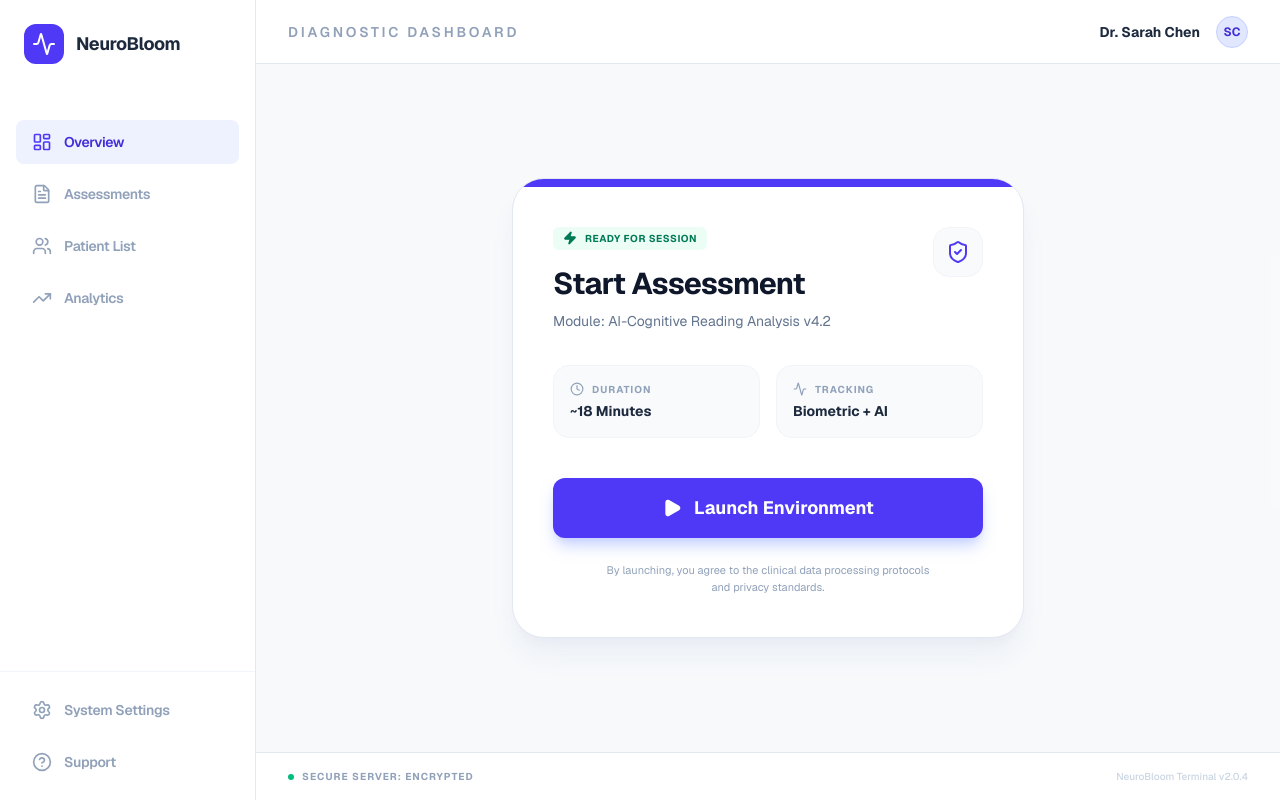
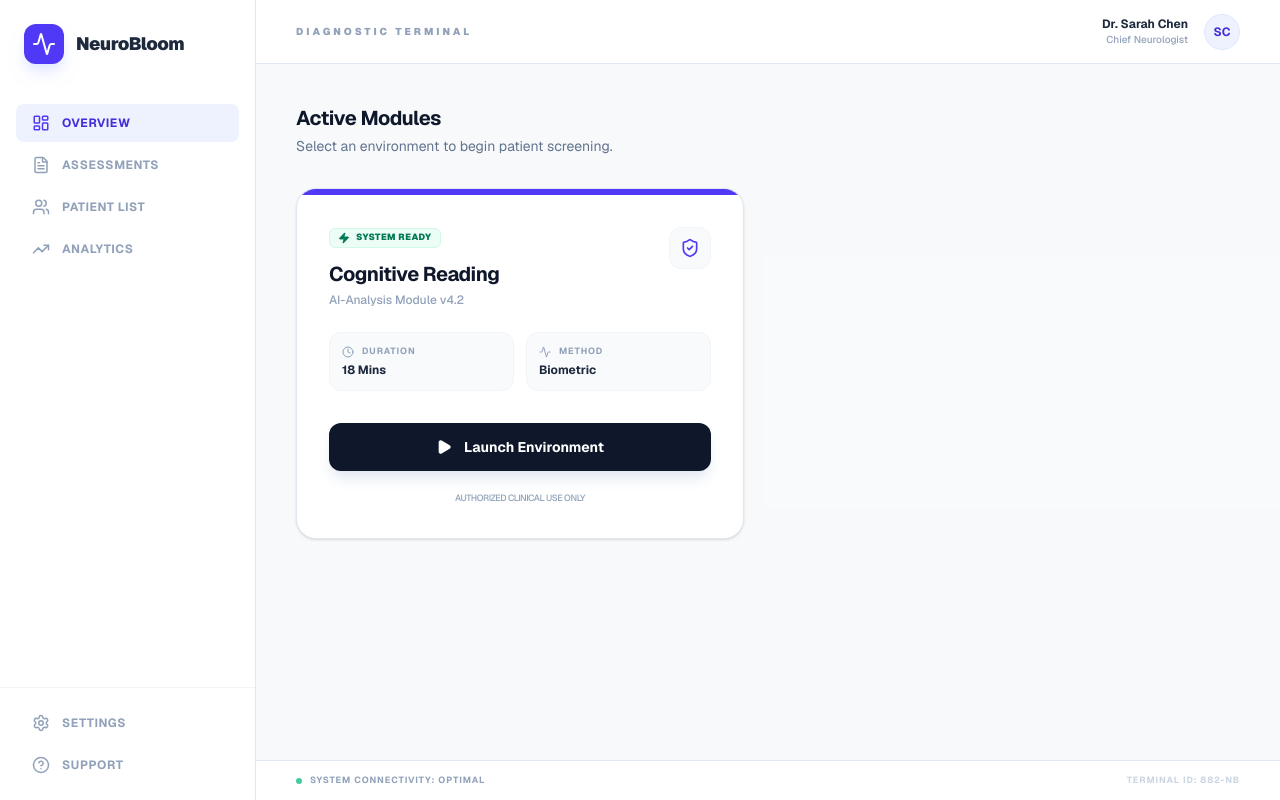
Before and after one commit to kartikkumbhar150/NeuroBloom, a Next.js app in the folder neurobloom/: page /assessment in a window 1280 px wide. Built offline with nearby package versions, Linux system fonts and the light colour scheme.

Commit message:
Fixed UI

```diff
--- a/neurobloom/components/Dashboard.tsx
+++ b/neurobloom/components/Dashboard.tsx
@@ -5,7 +5,6 @@ import { motion } from "framer-motion";
 import {
   Play,
   Activity,
-  ChevronRight,
   LayoutDashboard,
   FileText,
   Users,
@@ -26,113 +25,123 @@ export default function Dashboard({ onStartTest }: DashboardProps) {
     <div className="h-screen w-full bg-[#f8fafc] text-slate-900 flex overflow-hidden font-sans">
       {/* Sidebar - Minimalist Professional */}
       <aside className="w-20 lg:w-64 bg-white border-r border-slate-200 flex flex-col">
-        <div className="p-6 mb-8 flex items-center gap-3">
-          <div className="w-10 h-10 bg-indigo-600 rounded-xl flex items-center justify-center">
+        <div className="p-6 mb-4 flex items-center gap-3">
+          <div className="w-10 h-10 bg-indigo-600 rounded-xl flex items-center justify-center shadow-lg shadow-indigo-100">
             <Activity className="text-white w-6 h-6" />
           </div>
-          <span className="hidden lg:block font-bold text-lg tracking-tight text-slate-800">NeuroBloom</span>
+          <span className="hidden lg:block font-black text-lg tracking-tight text-slate-800">NeuroBloom</span>
         </div>
 
-        <nav className="flex-1 px-4 space-y-2">
-          <NavItem icon={<LayoutDashboard size={20} />} label="Overview" active />
-          <NavItem icon={<FileText size={20} />} label="Assessments" />
-          <NavItem icon={<Users size={20} />} label="Patient List" />
-          <NavItem icon={<TrendingUp size={20} />} label="Analytics" />
+        <nav className="flex-1 px-4 space-y-1">
+          <NavItem icon={<LayoutDashboard size={18} />} label="Overview" active />
+          <NavItem icon={<FileText size={18} />} label="Assessments" />
+          <NavItem icon={<Users size={18} />} label="Patient List" />
+          <NavItem icon={<TrendingUp size={18} />} label="Analytics" />
         </nav>
 
-        <div className="p-4 border-t border-slate-100 space-y-2">
-          <NavItem icon={<Settings size={20} />} label="System Settings" />
-          <NavItem icon={<HelpCircle size={20} />} label="Support" />
+        <div className="p-4 border-t border-slate-100 space-y-1">
+          <NavItem icon={<Settings size={18} />} label="Settings" />
+          <NavItem icon={<HelpCircle size={18} />} label="Support" />
         </div>
       </aside>
 
       {/* Main Content Area */}
-      <main className="flex-1 flex flex-col min-w-0 bg-slate-50/50">
+      <main className="flex-1 flex flex-col min-w-0 bg-slate-50/50 overflow-hidden">
         {/* Header */}
-        <header className="h-16 bg-white border-b border-slate-200 px-8 flex items-center justify-between">
-          <h2 className="text-sm font-semibold text-slate-400 uppercase tracking-[0.2em]">Diagnostic Dashboard</h2>
+        <header className="h-16 bg-white border-b border-slate-200 px-10 flex items-center justify-between">
+          <h2 className="text-[10px] font-black text-slate-400 uppercase tracking-[0.3em]">Diagnostic Terminal</h2>
           <div className="flex items-center gap-4">
             <div className="hidden sm:block text-right">
-              <p className="text-sm font-bold text-slate-800">Dr. Sarah Chen</p>
+              <p className="text-xs font-bold text-slate-800">Dr. Sarah Chen</p>
+              <p className="text-[10px] text-slate-400 font-medium">Chief Neurologist</p>
             </div>
-            <div className="w-8 h-8 bg-indigo-100 rounded-full border border-indigo-200 flex items-center justify-center text-indigo-700 font-bold text-xs">
+            <div className="w-9 h-9 bg-indigo-50 rounded-full border border-indigo-100 flex items-center justify-center text-indigo-700 font-bold text-xs">
               SC
             </div>
           </div>
         </header>
 
-        {/* Centered Small Assessment Card */}
-        <div className="flex-1 flex items-center justify-center p-6">
+        {/* Content - Aligned Left & Top */}
+        <div className="flex-1 p-10 overflow-y-auto">
+          <div className="max-w-6xl mx-auto flex flex-col items-start">
+
+            {/* Section Header */}
+            <div className="mb-8">
+              <h3 className="text-xl font-bold text-slate-900 tracking-tight">Active Modules</h3>
+              <p className="text-sm text-slate-500 mt-1">Select an environment to begin patient screening.</p>
+            </div>
+
+            {/* Assessment Card - Smaller (max-w-md) & Left Aligned */}
             <motion.div
-            initial={{ opacity: 0, y: 20 }}
-            animate={{ opacity: 1, y: 0 }}
-            className="w-full max-w-lg bg-white border border-slate-200 rounded-[2rem] shadow-xl shadow-slate-200/60 overflow-hidden"
+              initial={{ opacity: 0, x: -20 }}
+              animate={{ opacity: 1, x: 0 }}
+              className="w-full max-w-md bg-white border border-slate-200 rounded-[1.25rem] shadow-sm hover:shadow-xl hover:shadow-slate-200/50 transition-all overflow-hidden group"
             >
-            {/* Card Header Pattern */}
-            <div className="h-2 w-full bg-indigo-600" />
+              <div className="h-1.5 w-full bg-indigo-600" />
 
-            <div className="p-10">
-              <div className="flex justify-between items-start mb-8">
+              <div className="p-8">
+                <div className="flex justify-between items-start mb-6">
                   <div>
-                  <div className="inline-flex items-center gap-2 px-2.5 py-1 bg-emerald-50 text-emerald-700 rounded-md mb-4">
-                    <Zap size={14} className="fill-emerald-700" />
-                    <span className="text-[10px] font-bold uppercase tracking-wider">Ready for Session</span>
+                    <div className="inline-flex items-center gap-1.5 px-2 py-0.5 bg-emerald-50 text-emerald-700 rounded-md mb-3 border border-emerald-100">
+                      <Zap size={12} className="fill-emerald-700" />
+                      <span className="text-[9px] font-black uppercase tracking-wider">System Ready</span>
                     </div>
-                  <h1 className="text-3xl font-bold text-slate-900 tracking-tight">
-                    Start Assessment
+                    <h1 className="text-xl font-bold text-slate-900 tracking-tight group-hover:text-indigo-600 transition-colors">
+                      Cognitive Reading
                     </h1>
-                  <p className="text-slate-500 mt-2 text-sm leading-relaxed">
-                    Module: AI-Cognitive Reading Analysis v4.2
+                    <p className="text-slate-400 mt-1 text-xs font-medium">
+                      AI-Analysis Module v4.2
                     </p>
                   </div>
-                <div className="p-3 bg-slate-50 rounded-2xl border border-slate-100">
-                  <ShieldCheck className="text-indigo-600" size={24} />
+                  <div className="p-2.5 bg-slate-50 rounded-xl border border-slate-100">
+                    <ShieldCheck className="text-indigo-600" size={20} />
                   </div>
                 </div>
 
-              {/* Specs Grid */}
-              <div className="grid grid-cols-2 gap-4 mb-10">
-                <div className="p-4 rounded-2xl bg-slate-50 border border-slate-100">
+                {/* Specs Grid - Compact */}
+                <div className="grid grid-cols-2 gap-3 mb-8">
+                  <div className="p-3 rounded-xl bg-slate-50 border border-slate-100">
                     <div className="flex items-center gap-2 mb-1 text-slate-400">
-                    <Clock size={14} />
-                    <span className="text-[10px] font-bold uppercase tracking-widest">Duration</span>
+                      <Clock size={12} />
+                      <span className="text-[9px] font-bold uppercase tracking-widest">Duration</span>
                     </div>
-                  <p className="text-sm font-bold text-slate-800">~18 Minutes</p>
+                    <p className="text-xs font-bold text-slate-800">18 Mins</p>
                   </div>
-                <div className="p-4 rounded-2xl bg-slate-50 border border-slate-100">
+                  <div className="p-3 rounded-xl bg-slate-50 border border-slate-100">
                     <div className="flex items-center gap-2 mb-1 text-slate-400">
-                    <Activity size={14} />
-                    <span className="text-[10px] font-bold uppercase tracking-widest">Tracking</span>
+                      <Activity size={12} />
+                      <span className="text-[9px] font-bold uppercase tracking-widest">Method</span>
                     </div>
-                  <p className="text-sm font-bold text-slate-800">Biometric + AI</p>
+                    <p className="text-xs font-bold text-slate-800">Biometric</p>
                   </div>
                 </div>
 
                 {/* Action Button */}
                 <motion.button
-                whileHover={{ scale: 1.01 }}
-                whileTap={{ scale: 0.99 }}
+                  whileHover={{ scale: 1.02 }}
+                  whileTap={{ scale: 0.98 }}
                   onClick={onStartTest}
-                className="w-full bg-indigo-600 hover:bg-indigo-700 text-white py-4 rounded-xl font-bold text-lg transition-all flex items-center justify-center gap-3 shadow-lg shadow-indigo-200"
+                  className="w-full bg-slate-900 hover:bg-indigo-600 text-white py-3.5 rounded-xl font-bold text-sm transition-all flex items-center justify-center gap-3 shadow-lg shadow-slate-200"
                 >
-                <Play size={20} className="fill-current" />
+                  <Play size={16} className="fill-current" />
                   Launch Environment
                 </motion.button>
 
-              <p className="text-center text-[11px] text-slate-400 mt-6 leading-relaxed">
-                By launching, you agree to the clinical data processing protocols <br /> and privacy standards.
+                <p className="text-center text-[9px] text-slate-400 mt-5 leading-relaxed font-medium uppercase tracking-tighter">
+                  Authorized Clinical Use Only
                 </p>
               </div>
             </motion.div>
           </div>
+        </div>
 
         {/* Footer Status */}
-        <footer className="h-12 bg-white border-t border-slate-200 px-8 flex items-center justify-between">
+        <footer className="h-10 bg-white border-t border-slate-200 px-10 flex items-center justify-between">
            <div className="flex items-center gap-2">
-              <div className="w-1.5 h-1.5 rounded-full bg-emerald-500" />
-              <span className="text-[10px] font-bold text-slate-400 uppercase tracking-widest">Secure Server: Encrypted</span>
+              <div className="w-1.5 h-1.5 rounded-full bg-emerald-500 animate-pulse" />
+              <span className="text-[9px] font-bold text-slate-400 uppercase tracking-widest">System Connectivity: Optimal</span>
            </div>
-           <span className="text-[10px] text-slate-300 font-medium">NeuroBloom Terminal v2.0.4</span>
+           <span className="text-[9px] text-slate-300 font-bold uppercase tracking-widest">Terminal ID: 882-NB</span>
         </footer>
       </main>
     </div>
@@ -142,11 +151,11 @@ export default function Dashboard({ onStartTest }: DashboardProps) {
 function NavItem({ icon, label, active = false }: { icon: React.ReactNode, label: string, active?: boolean }) {
   return (
     <div className={`
-      flex items-center gap-3 px-4 py-3 rounded-lg cursor-pointer transition-all
+      flex items-center gap-3 px-4 py-2.5 rounded-lg cursor-pointer transition-all
       ${active ? 'bg-indigo-50 text-indigo-700' : 'text-slate-400 hover:bg-slate-50 hover:text-slate-700'}
     `}>
       <span className={active ? 'text-indigo-600' : 'text-slate-400'}>{icon}</span>
-      <span className="hidden lg:block font-semibold text-sm tracking-tight">{label}</span>
+      <span className="hidden lg:block font-bold text-xs uppercase tracking-wider">{label}</span>
     </div>
   );
 }
--- a/neurobloom/components/LoginPage.tsx
+++ b/neurobloom/components/LoginPage.tsx
@@ -1,11 +1,9 @@
 "use client";
 
+import { useState } from 'react';
 import { useRouter } from "next/navigation";
-
-import { Brain, Lock, Mail, ArrowLeft } from 'lucide-react';
-import { useState } from 'react';
-
-
+import { motion } from "framer-motion";
+import { Brain, Lock, Mail, ArrowLeft, ShieldCheck, Activity, Globe } from 'lucide-react';
 
 export function LoginPage() {
   const router = useRouter();
@@ -13,158 +11,157 @@ export function LoginPage() {
   const [password, setPassword] = useState('');
   const [loading, setLoading] = useState(false);
 
-  const handleSubmit = async(e: React.FormEvent) => {
+  const handleSubmit = async (e: React.FormEvent) => {
     e.preventDefault();
     setLoading(true);
-    try{
+    try {
       const res = await fetch("/api/auth/login", {
         method: "POST",
-      headers: {
-        "Content-Type": "application/json",
-      },
-      body: JSON.stringify({
-        email,
-        password,
-      }),
+        headers: { "Content-Type": "application/json" },
+        body: JSON.stringify({ email, password }),
       });
 
       const data = await res.json();
-
       if (!res.ok) {
         alert(data.error || "Login failed");
         return;
       }
-
-    //  Signup success
-    alert("Login successfully!");
       router.push("/dashboard");
-
     } catch (error) {
       console.error("Login error:", error);
       alert("Something went wrong. Please try again.");
+    } finally {
+      setLoading(false);
     }
-
   };
 
   return (
-    <div className="min-h-screen bg-gradient-to-br from-indigo-50 via-white to-teal-50 flex items-center justify-center px-6 py-12 relative overflow-hidden">
-      {/* Subtle background pattern */}
-      <div className="absolute inset-0 opacity-5">
-        <img
-          src="https://images.unsplash.com/photo-1750969185331-e03829f72c7d?crop=entropy&cs=tinysrgb&fit=max&fm=jpg&ixid=M3w3Nzg4Nzd8MHwxfHNlYXJjaHwxfHxhYnN0cmFjdCUyMG5ldXJhbCUyMG5ldHdvcmt8ZW58MXx8fHwxNzY3Nzc0NDEzfDA&ixlib=rb-4.1.0&q=80&w=1080&utm_source=figma&utm_medium=referral"
-          alt=""
-          className="w-full h-full object-cover"
-        />
-      </div>
-
-      {/* Back to home button */}
+    <div className="h-screen w-full bg-[#f8fafc] flex items-center justify-center p-6 overflow-hidden font-sans">
+      {/* Back to home - Professional floating button */}
       <button
         onClick={() => router.push("/")}
-        className="absolute top-6 left-6 flex items-center gap-2 text-indigo-600 hover:text-indigo-700 transition-colors"
+        className="absolute top-8 left-8 flex items-center gap-2 text-slate-500 hover:text-indigo-600 transition-all text-xs font-bold uppercase tracking-widest"
       >
-        <ArrowLeft className="w-5 h-5" />
-        <span>Back to Home</span>
+        <ArrowLeft size={16} />
+        Back to Portal
       </button>
 
-      {/* Login Card */}
-      <div className="w-full max-w-md relative z-10">
-        <div className="bg-white rounded-2xl shadow-xl shadow-indigo-100/50 p-8 md:p-10 border border-gray-100">
-          {/* Logo */}
-          <div className="flex items-center justify-center gap-2 mb-8">
-            <div className="w-12 h-12 bg-gradient-to-br from-indigo-600 to-teal-500 rounded-xl flex items-center justify-center">
-              <Brain className="w-7 h-7 text-white" />
+      <motion.div
+        initial={{ opacity: 0, y: 20 }}
+        animate={{ opacity: 1, y: 0 }}
+        className="w-full max-w-4xl"
+      >
+        <div className="bg-white rounded-[2rem] shadow-2xl shadow-slate-200 border border-slate-200 overflow-hidden flex flex-col md:flex-row min-h-[500px]">
+
+          {/* Left Side: Branding & Context (Hidden on small mobile) */}
+          <div className="hidden md:flex w-2/5 bg-slate-900 p-12 flex-col justify-between relative overflow-hidden">
+            {/* Background Decorative element */}
+            <div className="absolute top-0 right-0 w-64 h-64 bg-indigo-500/10 rounded-full -mr-32 -mt-32 blur-3xl" />
+
+            <div className="relative z-10">
+              <div className="flex items-center gap-3 mb-8">
+                <div className="p-2.5 bg-indigo-500 rounded-xl shadow-lg shadow-indigo-500/20">
+                  <Brain className="text-white" size={24} />
                 </div>
-            <span className="text-2xl font-semibold text-indigo-900">NeuroBloom</span>
+                <span className="text-xl font-bold text-white tracking-tight">NeuroBloom</span>
               </div>
-
-          {/* Heading */}
-          <div className="text-center mb-8">
-            <h1 className="text-3xl font-bold text-indigo-950 mb-2">
-              Welcome Back to NeuroBloom
-            </h1>
-            <p className="text-gray-600">
-              Secure access to your cognitive screening dashboard
+              <h2 className="text-3xl font-bold text-white leading-tight mb-4">
+                Advanced <br />
+                <span className="text-indigo-400">Cognitive Diagnostics</span>
+              </h2>
+              <p className="text-slate-400 text-sm leading-relaxed font-medium">
+                Enter your credentials to access the clinical screening environment and patient analytics.
               </p>
             </div>
 
-          {/* Form */}
+            <div className="relative z-10 space-y-4">
+              <div className="flex items-center gap-3 text-slate-400">
+                <ShieldCheck size={18} className="text-emerald-500" />
+                <span className="text-[10px] font-bold uppercase tracking-widest">End-to-End Encryption</span>
+              </div>
+              <div className="flex items-center gap-3 text-slate-400">
+                <Globe size={18} className="text-indigo-500" />
+                <span className="text-[10px] font-bold uppercase tracking-widest">Regional Data Compliance</span>
+              </div>
+            </div>
+          </div>
+
+          {/* Right Side: Login Form */}
+          <div className="flex-1 p-10 md:p-14 flex flex-col justify-center">
+            <div className="mb-8">
+              <h1 className="text-2xl font-black text-slate-900 tracking-tight">Practitioner Login</h1>
+              <p className="text-slate-500 text-xs font-bold uppercase tracking-widest mt-2">Authentication required</p>
+            </div>
+
             <form onSubmit={handleSubmit} className="space-y-5">
-            {/* Email Field */}
-            <div>
-              <label htmlFor="email" className="block text-sm font-medium text-gray-700 mb-2">
-                Email Address
-              </label>
-              <div className="relative">
-                <Mail className="absolute left-4 top-1/2 -translate-y-1/2 w-5 h-5 text-gray-400" />
+              <div className="space-y-2">
+                <label className="text-[11px] font-bold text-slate-400 uppercase tracking-widest ml-1">Email Protocol</label>
+                <div className="relative group">
+                  <Mail className="absolute left-4 top-1/2 -translate-y-1/2 w-4 h-4 text-slate-400 group-focus-within:text-indigo-600 transition-colors" />
                   <input
-                  id="email"
                     type="email"
                     value={email}
                     onChange={(e) => setEmail(e.target.value)}
-                  placeholder="your.email@example.com"
+                    placeholder="Enter clinical email"
                     required
-                  className="w-full pl-12 pr-4 py-3 border border-gray-200 rounded-xl focus:outline-none focus:ring-2 focus:ring-indigo-500 focus:border-transparent transition-all"
+                    className="w-full pl-12 pr-4 py-3.5 bg-slate-50 border border-slate-200 rounded-xl focus:outline-none focus:ring-4 focus:ring-indigo-500/5 focus:border-indigo-500 transition-all text-sm font-medium"
                   />
                 </div>
               </div>
 
-            {/* Password Field */}
-            <div>
-              <label htmlFor="password" className="block text-sm font-medium text-gray-700 mb-2">
-                Password
-              </label>
-              <div className="relative">
-                <Lock className="absolute left-4 top-1/2 -translate-y-1/2 w-5 h-5 text-gray-400" />
+              <div className="space-y-2">
+                <div className="flex justify-between items-center ml-1">
+                  <label className="text-[11px] font-bold text-slate-400 uppercase tracking-widest">Security Token</label>
+                  <button type="button" className="text-[10px] font-bold text-indigo-600 uppercase tracking-widest hover:underline">Reset</button>
+                </div>
+                <div className="relative group">
+                  <Lock className="absolute left-4 top-1/2 -translate-y-1/2 w-4 h-4 text-slate-400 group-focus-within:text-indigo-600 transition-colors" />
                   <input
-                  id="password"
                     type="password"
                     value={password}
                     onChange={(e) => setPassword(e.target.value)}
-                  placeholder="Enter your password"
+                    placeholder="Enter security password"
                     required
-                  className="w-full pl-12 pr-4 py-3 border border-gray-200 rounded-xl focus:outline-none focus:ring-2 focus:ring-indigo-500 focus:border-transparent transition-all"
+                    className="w-full pl-12 pr-4 py-3.5 bg-slate-50 border border-slate-200 rounded-xl focus:outline-none focus:ring-4 focus:ring-indigo-500/5 focus:border-indigo-500 transition-all text-sm font-medium"
                   />
                 </div>
               </div>
 
-            {/* Forgot Password */}
-            <div className="flex justify-end">
-              <a href="#" className="text-sm text-indigo-600 hover:text-indigo-700 transition-colors">
-                Forgot password?
-              </a>
+              <div className="pt-4">
+                <button
+                  disabled={loading}
+                  type="submit"
+                  className="w-full py-4 bg-indigo-600 text-white rounded-xl font-bold text-sm shadow-xl shadow-indigo-100 hover:bg-indigo-700 transition-all flex items-center justify-center gap-3"
+                >
+                  {loading ? "Authorizing..." : "Initialize Session"}
+                  {!loading && <Activity size={18} />}
+                </button>
               </div>
-
-            {/* Sign In Button */}
-            <button
-              type="submit"
-              className="w-full py-3.5 bg-indigo-600 text-white rounded-xl hover:bg-indigo-700 transition-all shadow-lg shadow-indigo-200 font-medium text-lg"
-            >
-              Sign In
-            </button>
             </form>
 
-          {/* Sign Up Link */}
-          <div className="mt-6 text-center">
-            <p className="text-gray-600">
-              Don't have an account?{' '}
+            <div className="mt-10 pt-6 border-t border-slate-100 text-center">
+              <p className="text-slate-500 text-xs font-medium">
+                New practitioner?{" "}
                 <button
                   onClick={() => router.push("/signup")}
-                className="text-indigo-600 hover:text-indigo-700 font-medium transition-colors"
+                  className="text-indigo-600 font-bold hover:underline"
                 >
-                Sign up
+                  Request Access
                 </button>
               </p>
             </div>
           </div>
+        </div>
 
-        {/* Trust Badge */}
-        <div className="mt-6 text-center text-sm text-gray-500">
-          <p className="flex items-center justify-center gap-2">
-            <Lock className="w-4 h-4" />
-            <span>Your data is encrypted and secure</span>
-          </p>
+        {/* Footer Meta */}
+        <div className="mt-6 flex justify-center gap-6 text-slate-400 text-[10px] font-bold uppercase tracking-[0.2em]">
+          <span>© 2026 NeuroBloom AI</span>
+          <span>•</span>
+          <span>System Status: Optimal</span>
+          <span>•</span>
+          <span>v4.0.2</span>
         </div>
-      </div>
+      </motion.div>
     </div>
   );
 }
```
Lines whose indentation alone changed are shown as unchanged.
